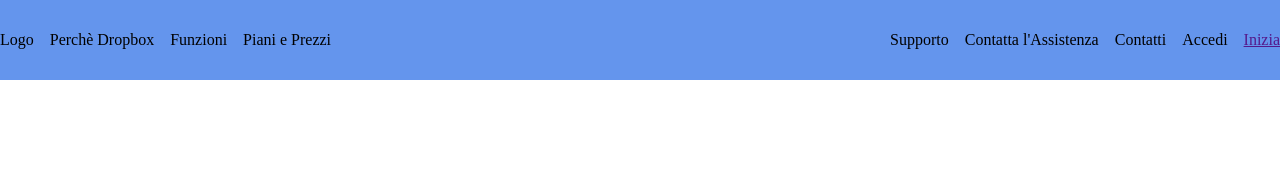
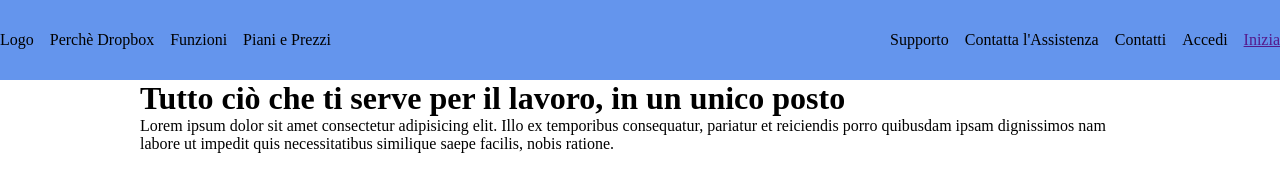
Before and after one commit to Lu-ca-D/htmlcss-dropbox, a plain HTML site: page index.html in a window 1280 px wide. Drawn offline with Linux system fonts and the light colour scheme.

Commit message:
Update main section in HTML and add container styling in CSS

```diff
--- a/css/style.css
+++ b/css/style.css
@@ -33,3 +33,5 @@ img {
     display: flex;
     gap: 16px;
 }
+
+ main{}
--- a/index.html
+++ b/index.html
@@ -27,9 +27,12 @@
             </ul>
         </nav>
  </header>
- <main>
-    <section></section>
- </main>
+ <div class="container">
+<main>
+    <h1>Tutto ciò che ti serve per il lavoro, in un unico posto </h1>
+    <p>Lorem ipsum dolor sit amet consectetur adipisicing elit. Illo ex temporibus consequatur, pariatur et reiciendis porro quibusdam ipsam dignissimos nam labore ut impedit quis necessitatibus similique saepe facilis, nobis ratione.</p>
+</main>
+</div>
  <footer></footer>
 </body>
 </html>
```
